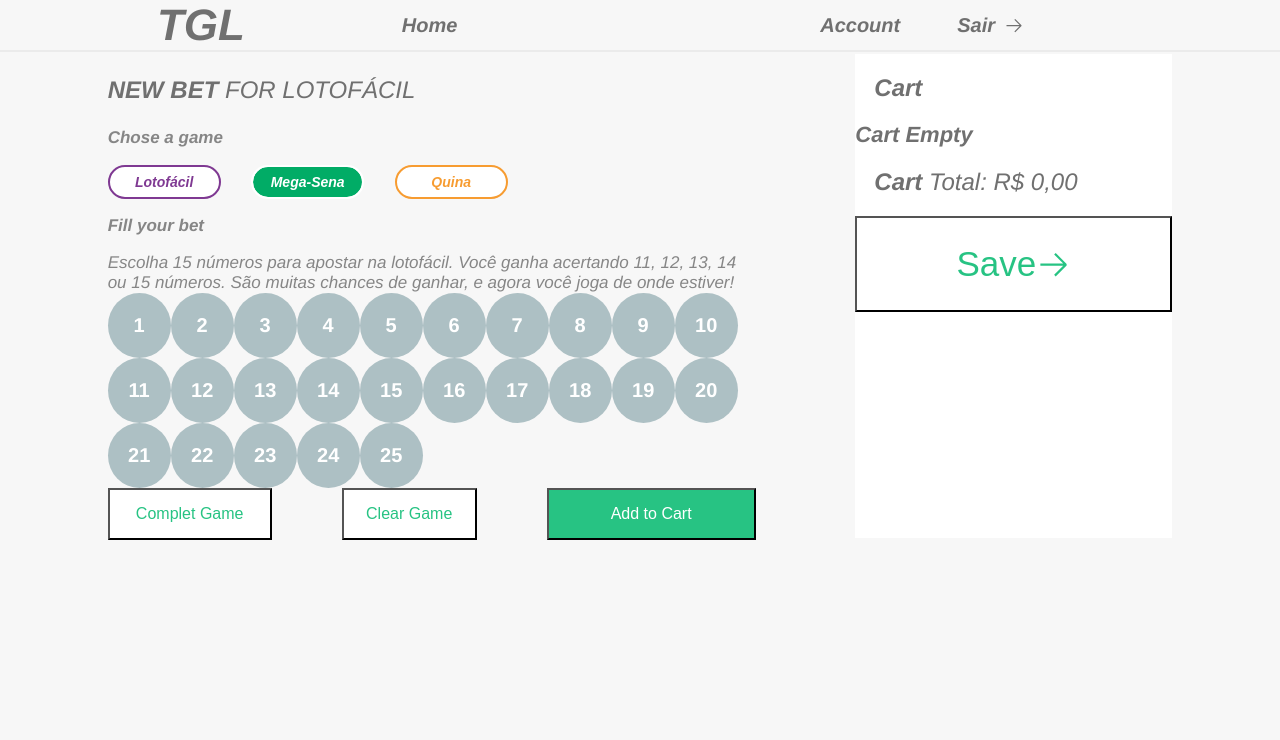
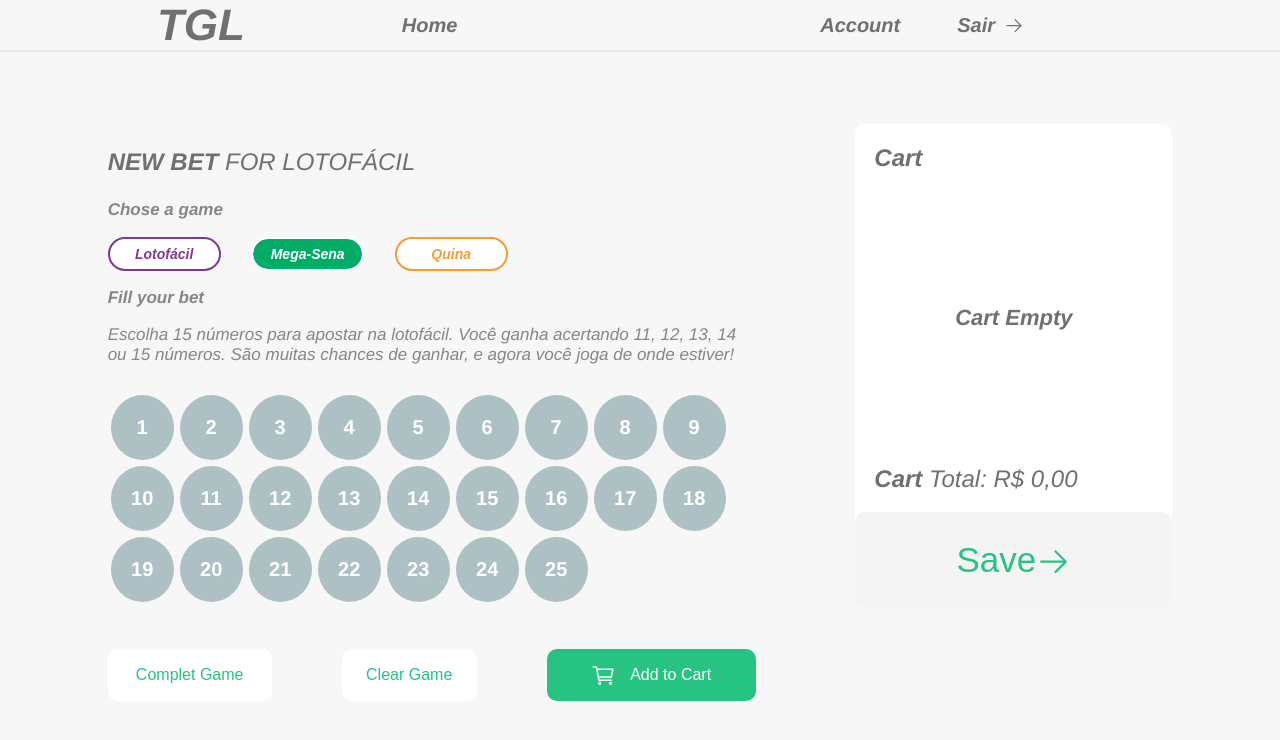
Before and after one commit to Danielbb21/ProvaReact, a React (Create React App) app in the folder prova-react/: page /new-bet/1 in a window 1280 px wide. Shown: the top 740 px of the page. Built offline with nearby package versions, Linux system fonts and the light colour scheme.

Commit message:
Adding more style to the MyBets page

```diff
--- a/prova-react/src/components/ActionButton/index.tsx
+++ b/prova-react/src/components/ActionButton/index.tsx
@@ -8,6 +8,7 @@
   backgroung?: string;
   onAction?: () => void;
   size?: string;
+  border: string;
 }
 
 const ActionButton: React.FC<ActionButtonProps> = (props) => {
@@ -19,6 +20,7 @@
       background={props.backgroung}
       onClick={props.onAction}
       size = {props.size}
+      border = {props.border}
     >
       {props.children}
     </ButtonActionWrapper>
--- a/prova-react/src/components/ActionButton/style.ts
+++ b/prova-react/src/components/ActionButton/style.ts
@@ -6,6 +6,7 @@
     color?: string;
     background?: string;
     size?: string;
+    border: string;
 }
 
 export const ButtonActionWrapper = styled.button<ButtonActionProps>`
@@ -14,12 +15,17 @@
     display: flex;
     align-items: center;
     justify-content: center;
+    border: .1rem solid ${(props) => props.border};
     font-size: ${(props) => props.size ? props.size + 'rem' : '1.6rem'};
     color: ${(props) => props.color ? props.color : '#FFFFFF'};
     background: ${(props) => props.background ? props.background : '#FFFFFF'};
-
+    border-radius: 1rem;
+    border: none;
     &:hover{
         cursor: pointer;
     }
+    span{
+        margin-left: 1.4rem;
+    }
 
 `;
--- a/prova-react/src/components/Cart/style.ts
+++ b/prova-react/src/components/Cart/style.ts
@@ -18,7 +18,7 @@
     background: #FFFFFF;
     display: flex;
     flex-direction: column;
-
+    border-radius: 1rem;
 `;
 
 export const CartTitle = styled.h2`
@@ -34,16 +34,16 @@
 `;
 
 export const CartMax = styled.div`
-    /* max-height: 34.4rem; */
+    height: 25.4rem;
     overflow: scroll;
 `;
 export const CartItemsWrapper =styled.div`
     display: flex;
-    /* max-width: 95%; */
+
     align-items: center;
     margin-bottom: 4rem;
 
-    /* height: 10%;; */
+
 
 `;
 
@@ -115,4 +115,9 @@
     color: #707070;
     font-weight: bold;
     font-style: italic;
+    display: flex;
+    width: 100%;
+    height: 100%;
+    justify-content: center;
+    align-items: center;
 `;
--- a/prova-react/src/components/New-Bet/style.ts
+++ b/prova-react/src/components/New-Bet/style.ts
@@ -7,7 +7,8 @@
     width: 100vw;
     /* height: 75vh; */
     display: flex;
-    align-items: center;
+    /* align-items: center; */
+    margin-top: 7.2rem;
     justify-content: space-evenly;
 `;
 
@@ -17,7 +18,7 @@
 
 `;
 export const TitleWrapper = styled.h3`
-    width: 30.8rem;
+    /* width: 30.8rem; */
 
     font-size: 2.4rem;
     color: #707070;
--- a/prova-react/src/components/Numbers/style.ts
+++ b/prova-react/src/components/Numbers/style.ts
@@ -7,12 +7,18 @@
 export const NumberPlace = styled.div`
     display: flex;
     flex-direction: row;
+
     max-width: 67rem;
-    height: 100%;
+    /* height: 100%; */
+    width: 64.4rem;
+    margin-top: 2.7rem;
+    margin-bottom: 4.4rem;
     flex-wrap: wrap;
 `;
 export const NumbersWrapper = styled.div<NumberProps>`
     width:6.3rem;
+    margin: 0.3rem;
+
 
     height: 6.5rem;
     border-radius: 50%;
--- a/prova-react/src/pages/NewBet.tsx
+++ b/prova-react/src/pages/NewBet.tsx
@@ -22,6 +22,7 @@
 import { NumberPlace } from "../components/Numbers/style";
 import gameData from "../games.json";
 import { VscArrowRight } from "react-icons/vsc";
+import { IoCartOutline } from "react-icons/io5";
 import { useAppDispatch, useAppSelector } from "../store/store-hooks";
 import { addToCart } from "../store/CartSlice";
 import { useHistory, useParams } from "react-router-dom";
@@ -42,10 +43,9 @@
   color: string;
 }
 
-interface ParamTypes{
+interface ParamTypes {
   id: string;
 }
-
 
 const NewBet: React.FC = () => {
   const [gameOptions, setGameOptions] = useState<Options>();
@@ -55,7 +55,7 @@
   const cart = useAppSelector((state) => state.cart);
   const dispatch = useAppDispatch();
   const history = useHistory();
-  const {id} = useParams<ParamTypes>();
+  const { id } = useParams<ParamTypes>();
 
   const pickNumbersOfTheArray = useCallback((range: number) => {
     const arrayOfNumbers = fillNumbers(range, range);
@@ -218,13 +218,12 @@
     return `R$ ${num.toFixed(2).replace(".", ",")}`;
   };
 
-
-  const formatDate = (date: Date): string =>{
-    let month = date.getMonth() +1;
+  const formatDate = (date: Date): string => {
+    let month = date.getMonth() + 1;
     let year = date.getFullYear();
     let day = date.getDay();
-    return day +'/'+month + '/' +year;
-  }
+    return day + "/" + month + "/" + year;
+  };
 
   const saveGameHandler = () => {
     if (totalPrice >= 30) {
@@ -239,7 +238,7 @@
           typeGame: cart.type,
           numbers: cart.numbers,
           date,
-          user_id: id
+          user_id: id,
         };
 
         dispatch(addToCart(teste));
@@ -250,8 +249,6 @@
       );
       setCartNumber([]);
       history.replace(`/my-bets/${id}`);
-
-
     } else {
       console.log("Valor abaixo do mínimo: 30");
     }
@@ -259,7 +256,7 @@
 
   return (
     <>
-      <Navbar hasHome={true} id ={id}/>
+      <Navbar hasHome={true} id={id} />
       <BetPageWrapper>
         <BetNumbers>
           <GameTitle title={"FOR " + gameOptions?.type.toUpperCase()} />
@@ -307,6 +304,7 @@
               win={16.4}
               hei={5.2}
               color="#27C383"
+              border="#27C383"
               onAction={completeGameHandler}
             >
               Complet Game
@@ -316,6 +314,7 @@
               hei={5.2}
               color="#27C383"
               onAction={clearGameHandler}
+              border="#27C383"
             >
               Clear Game
             </ActionButton>
@@ -323,9 +322,11 @@
               win={20.9}
               hei={5.2}
               backgroung="#27C383"
+              border="#27C383"
               onAction={addGameToCartHandler}
             >
-              Add to Cart
+              <IoCartOutline size={25} />
+              <span>Add to Cart</span>
             </ActionButton>
           </ButtonInActionWrapper>
         </BetNumbers>
@@ -353,7 +354,9 @@
             hei={9.6}
             win={31.7}
             color="#27C383"
+            backgroung = '#F4F4F4'
             size="3.5"
+            border="#E2E2E2"
             onAction={saveGameHandler}
           >
             Save
```
